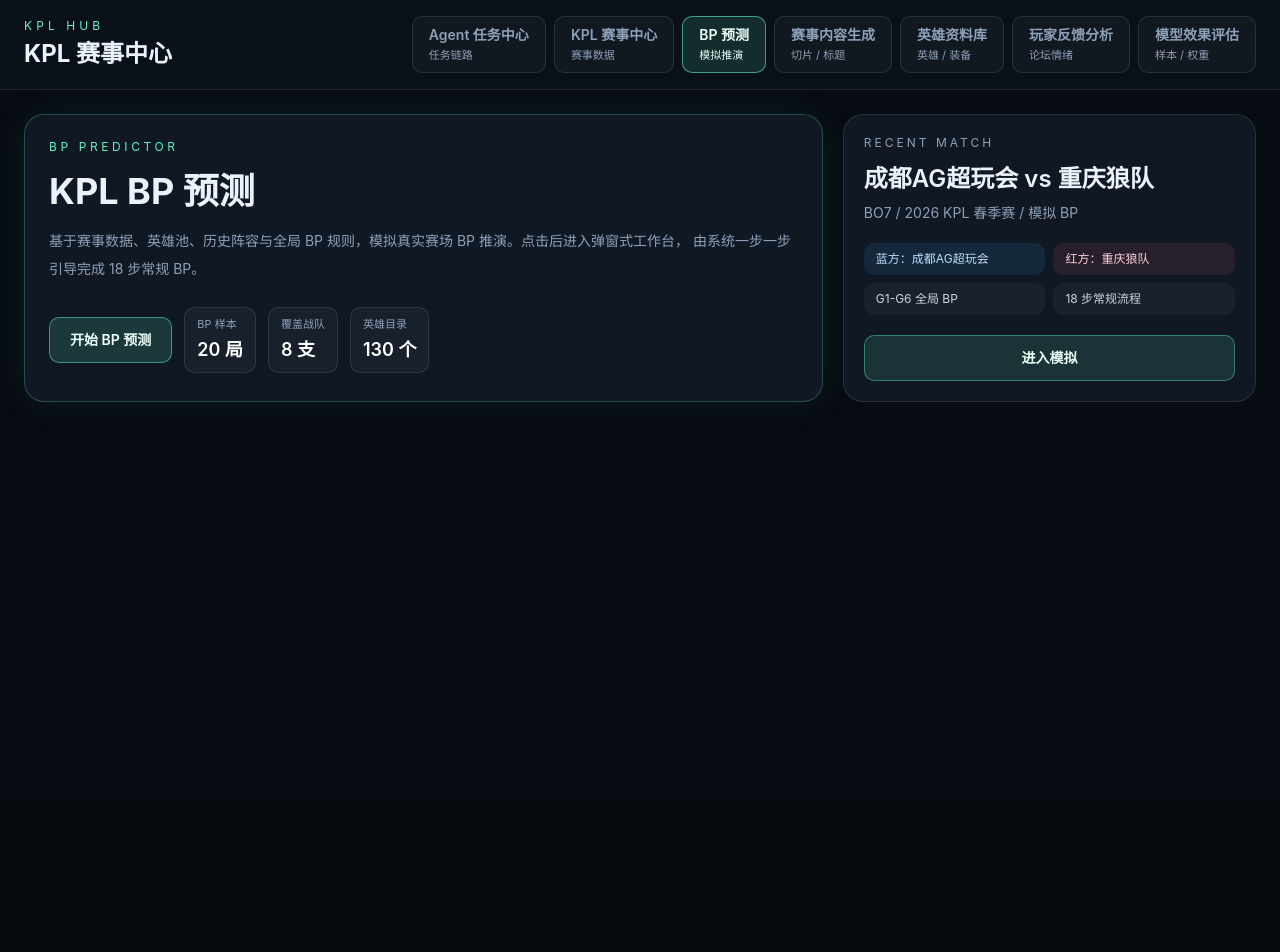
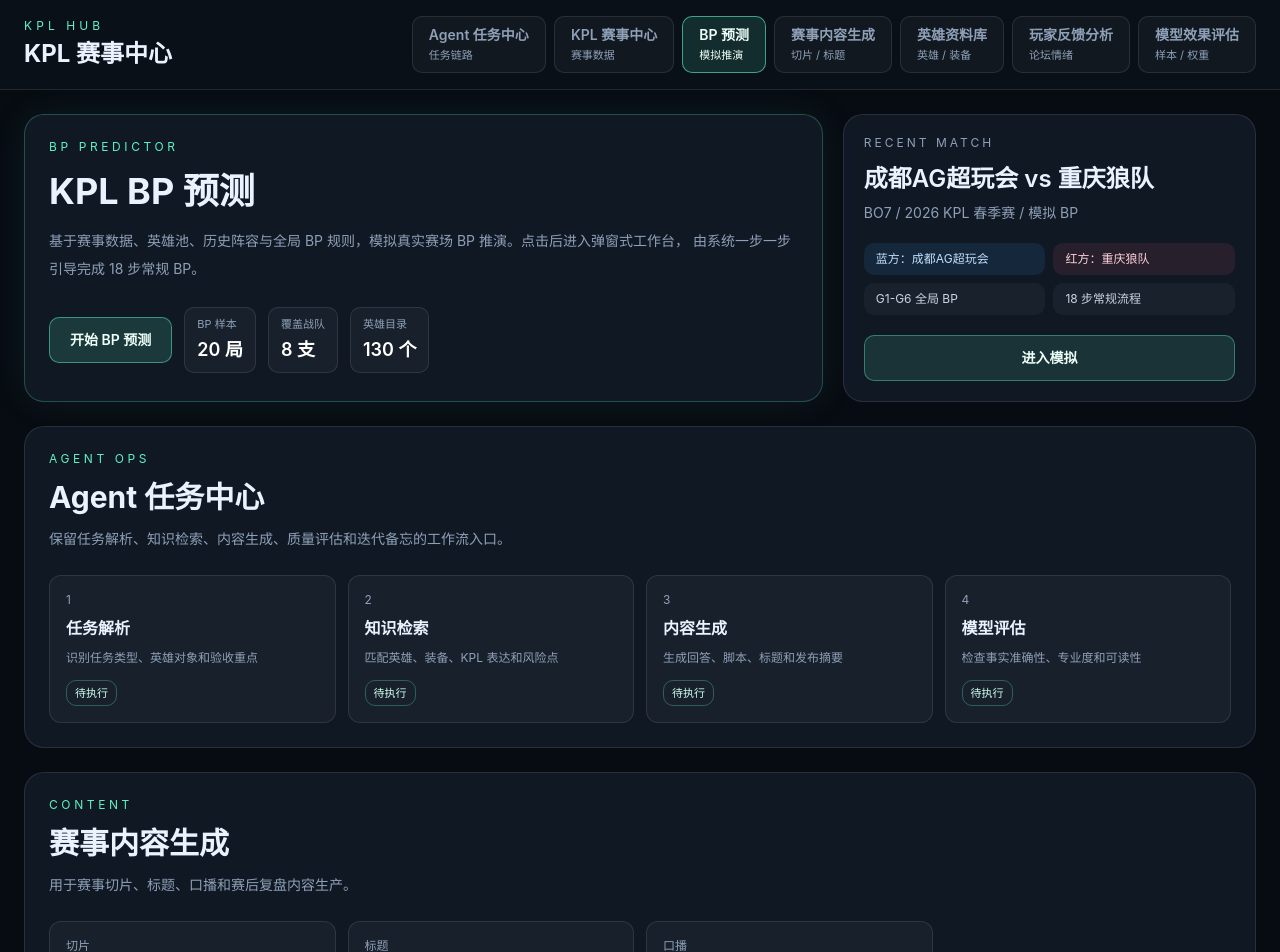
Before and after one commit to wanfengrenzui/wangzhe-coding-demo, a Next.js app: page / in a window 1280 px wide. Shown: the top 952 px of the page. Before the commit the page ends 800 px from the top, so only its background shows below. Built offline with nearby package versions, Linux system fonts and the light colour scheme.

Commit message:
Restore workspace modules on BP home

```diff
--- a/src/components/agent-workspace.tsx
+++ b/src/components/agent-workspace.tsx
@@ -223,7 +223,10 @@ export function AgentWorkspace() {
         {activeTab === "agent" ? <AgentPanel /> : null}
         {activeTab === "database" ? <DatabasePanel /> : null}
         {activeTab === "bp-predict" ? (
-          <BpLandingPanel onOpenDraft={openDraft} totalHeroes={kplHeroCatalog.length} totalTeams={totalTeams} />
+          <div className="space-y-6">
+            <BpLandingPanel onOpenDraft={openDraft} totalHeroes={kplHeroCatalog.length} totalTeams={totalTeams} />
+            <RestoredWorkspaceModules />
+          </div>
         ) : null}
         {activeTab === "content" ? <ContentPanel /> : null}
         {activeTab === "knowledge" ? <KnowledgePanel /> : null}
@@ -233,6 +236,17 @@ export function AgentWorkspace() {
 
       {isDraftOpen ? <BpDraftModal key={draftSeed} onClose={() => setIsDraftOpen(false)} /> : null}
     </main>
+  );
+}
+
+function RestoredWorkspaceModules() {
+  return (
+    <div className="space-y-6">
+      <AgentPanel />
+      <ContentPanel />
+      <FeedbackPanel />
+      <EvaluationPanel />
+    </div>
   );
 }
 
```
